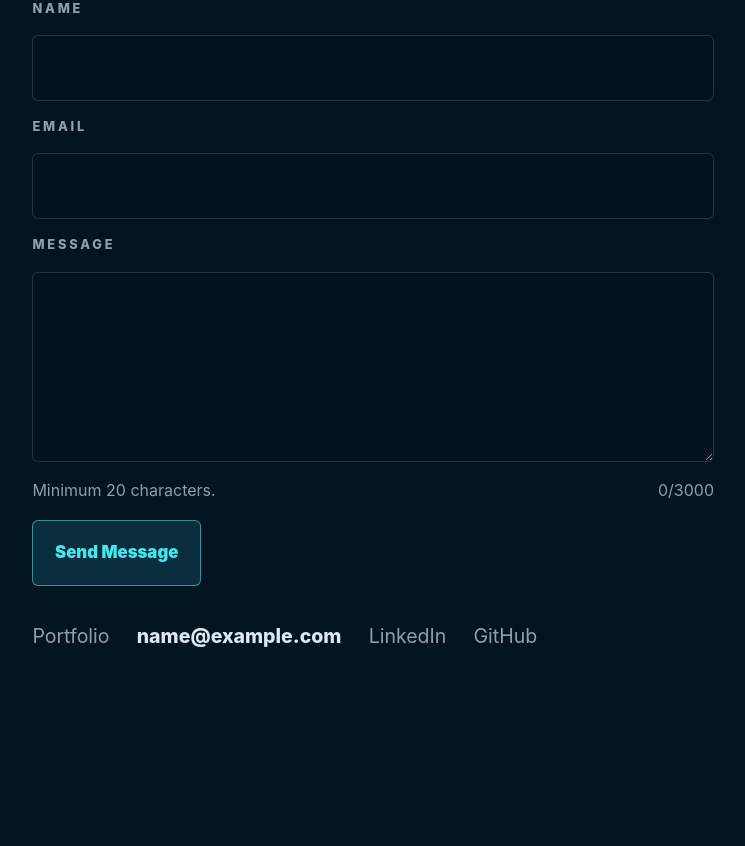
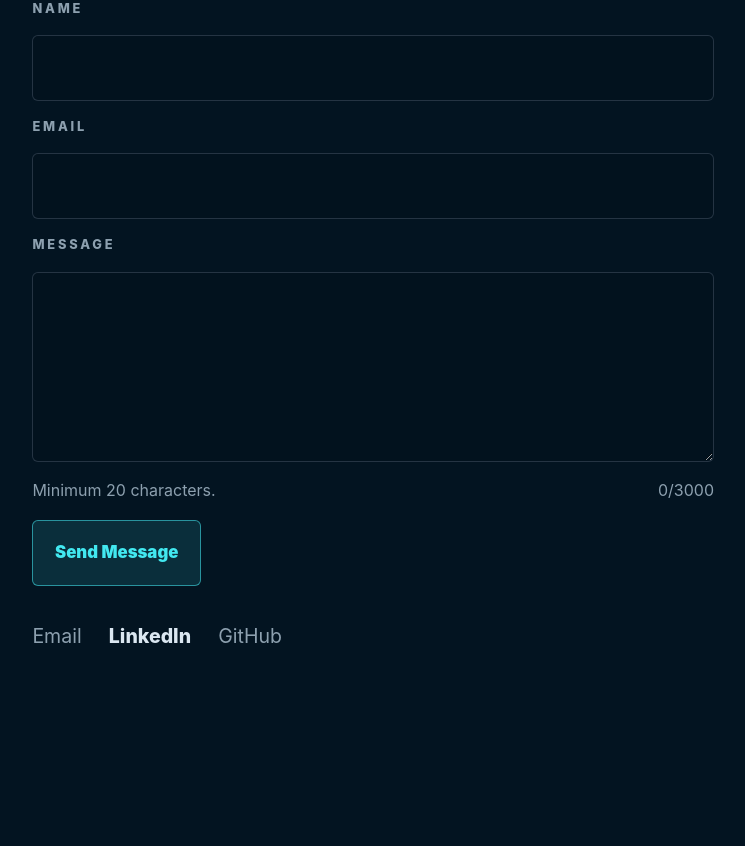
Before and after one commit to Adrianegbuna/My-Portfolio, a Django app: template main/templates/main/home.html in a window 1280 px wide. Shown: the part 2563-3409 px from the top of the page, without its empty margins (518-1263 px from the left). Run offline with Django 5.2, Linux system fonts and the light colour scheme; the template is opened without the code that fills it: most values are stand-ins (such as "Sample title", 1, 10 or a date in 2020); grey boxes marked "Sample" are stand-in pictures.

Commit message:
Icon Edit

```diff
--- a/main/templates/main/home.html
+++ b/main/templates/main/home.html
@@ -168,8 +168,7 @@
             </form>
 
             <div class="contact-links">
-                <a href="#" target="_blank" rel="noreferrer">Portfolio</a>
-                <a href="mailto:{{ profile.email }}">{{ profile.email }}</a>
+                <a href="mailto:{{ profile.email }}" target="_blank" rel="noreferrer">Email</a>
                 <a href="{{ profile.linkedin }}" target="_blank" rel="noreferrer">LinkedIn</a>
                 <a href="{{ profile.github }}" target="_blank" rel="noreferrer">GitHub</a>
             </div>
```
